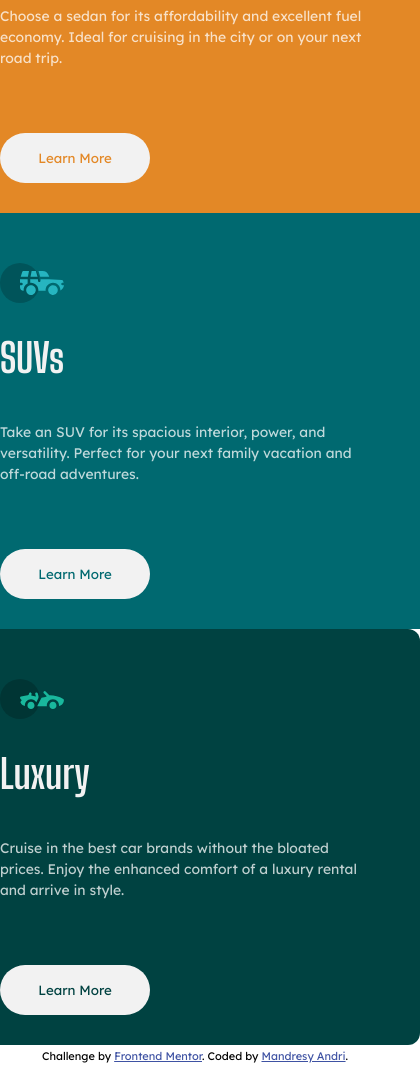
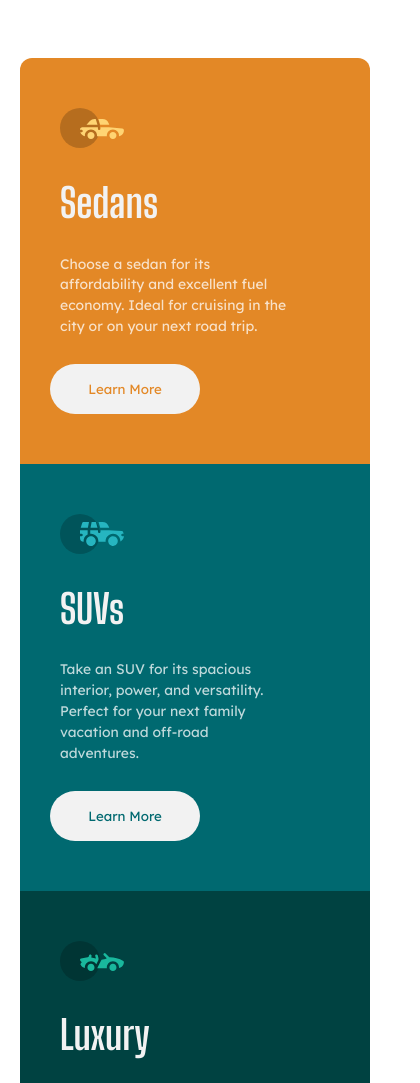
Before and after one commit to mandresyandri/3-column-preview-card, a plain HTML site: page index.html in a window 390 px wide. Shown: the top 1083 px of the page, 420 px wide, since content can reach past the window. Drawn offline with Linux system fonts and the light colour scheme.

Commit message:
Finished project with mobile responsive

```diff
--- a/style.css
+++ b/style.css
@@ -134,9 +134,87 @@ p {
     border: solid;
 }
 
-/* Beggining of th responsive design pattern */
+/* smaller than a desktop  */
+@media screen and (max-width: 768px) {
+    body{
+        height: 100vh;
+        display: flex;
+        align-items: center;
+    }
+
+    .element-left {
+        border-top-left-radius: 12px;
+        border-bottom-left-radius: 12px;
+        width: 350px;
+    }
+
+    .element-middle {
+        width: 350px;
+    }
+
+    .element-right {
+        border-top-right-radius: 12px;
+        border-bottom-right-radius: 12px;
+        width: 350px;
+    }
+}
+
+/* Mobile responsive  */
 @media screen and (max-width: 600px) {
+    body {
+        height: auto;
+    }
+
+    main {
+        margin-top: 50px;
+    }
+
     .container {
         flex-direction: column;
+        /* width: 90%; */
+    }
+
+    .element-left {
+        border-top-left-radius: 12px;
+        border-top-right-radius: 12px;
+        border-bottom-left-radius: 0px;
+        width: 350px;
+    }
+
+    .element-middle {
+        width: 350px;
+    }
+
+    .element-right {
+        border-top-right-radius: 0px;
+        border-bottom-left-radius: 12px;
+        border-bottom-right-radius: 12px;
+        width: 350px;
+    }
+
+    .display-icon {
+        padding: 50px 0 0 40px;
+    }
+
+    h1 {
+        padding-left: 40px;
+        font-family: var(--first-font);
+        font-size: 2.5em;
+    }
+
+    p {
+        padding: 0 80px 0 40px;
+        font-size: 0.87em;
+        margin: 0px 0px 0px 0px;
+    }
+
+    .btn-left, .btn-middle, .btn-right {
+        background-color: var(--color-other);
+        border-style: none;
+        border-radius: 45px;
+        width: 150px;
+        height: 50px;
+        margin-bottom: 50px;
+        margin-top: 26.8px;
     }
 }
```
